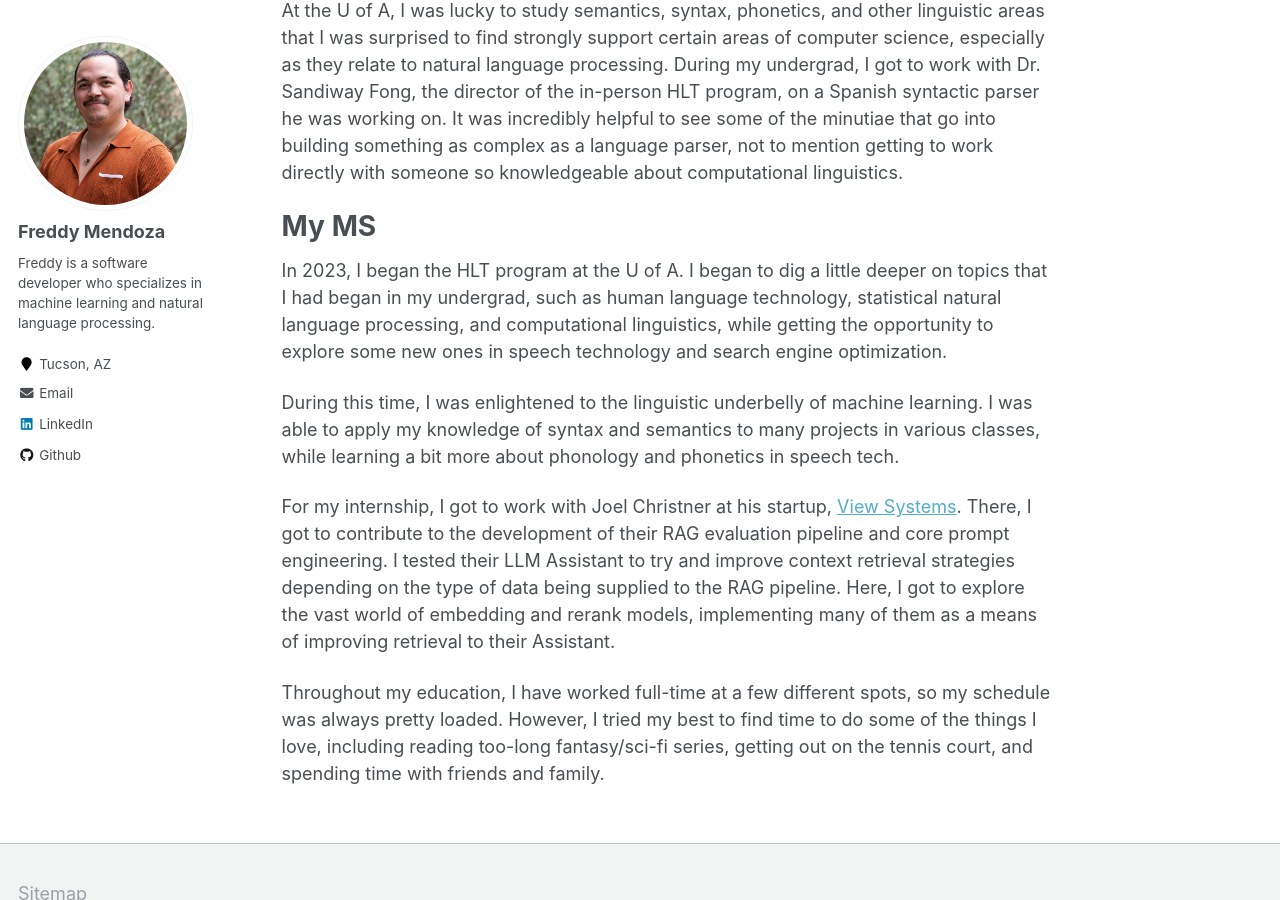
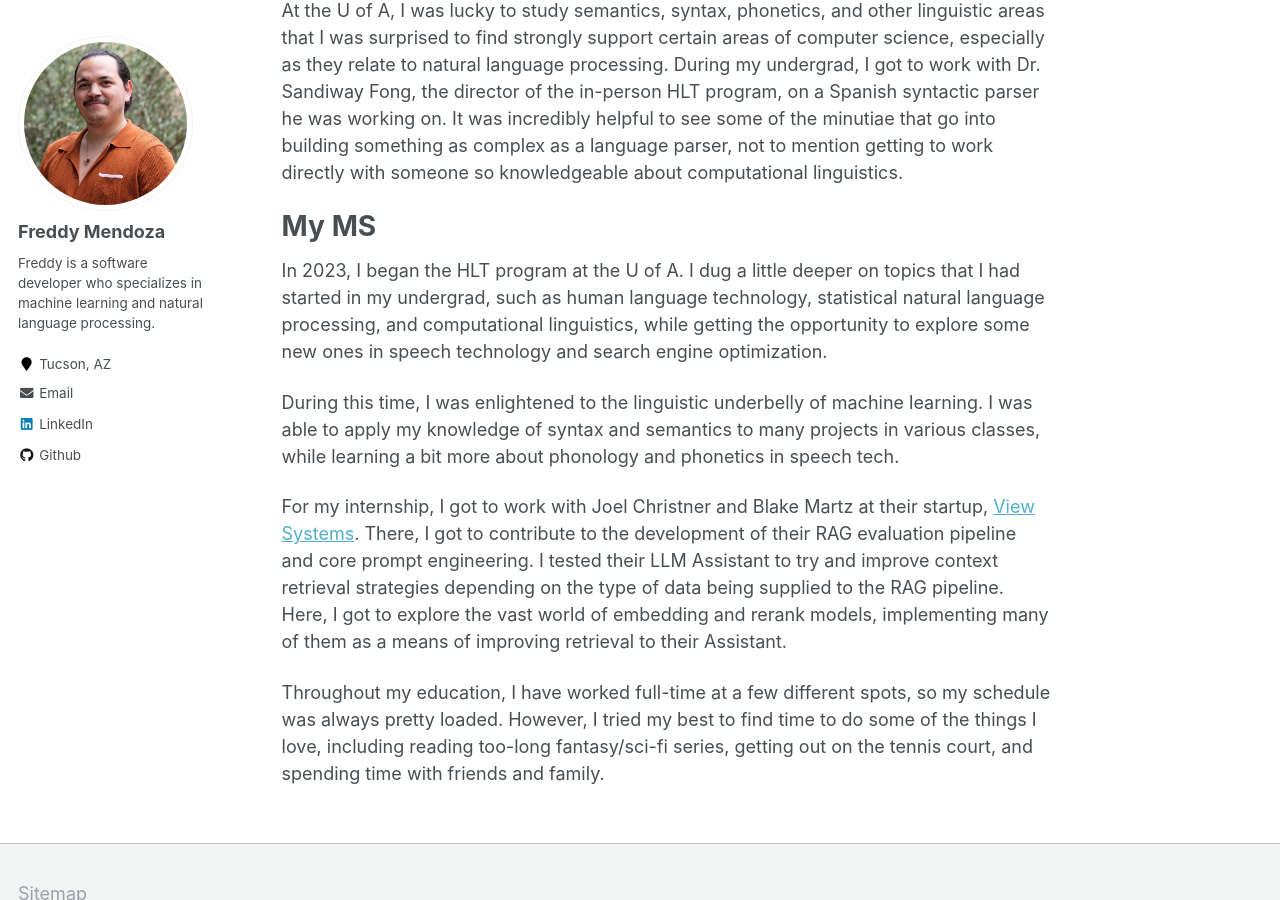
Before and after one commit to fmend/fmend.github.io, a Jekyll site: the page built from _pages/about.md, in a window 1280 px wide and 900 px high, scrolled down 632 px. Built offline with Jekyll 4.4.1, drawn with Linux system fonts in a browser that asks for light colours.

Commit message:
Update about.md
Addressed some minor annoyances

```diff
--- a/_pages/about.md
+++ b/_pages/about.md
@@ -20,11 +20,11 @@ At the U of A, I was lucky to study semantics, syntax, phonetics, and other ling
 
 My MS
 ======
-In 2023, I began the HLT program at the U of A. I began to dig a little deeper on topics that I had began in my undergrad, such as human language technology, statistical natural language processing, and computational linguistics, while getting the opportunity to explore some new ones in speech technology and search engine optimization.
+In 2023, I began the HLT program at the U of A. I dug a little deeper on topics that I had started in my undergrad, such as human language technology, statistical natural language processing, and computational linguistics, while getting the opportunity to explore some new ones in speech technology and search engine optimization.
 
 During this time, I was enlightened to the linguistic underbelly of machine learning. I was able to apply my knowledge of syntax and semantics to many projects in various classes, while learning a bit more about phonology and phonetics in speech tech.
 
-For my internship, I got to work with Joel Christner at his startup, [View Systems](https://www.view.io). There, I got to contribute to the development of their RAG evaluation pipeline and core prompt engineering. I tested their LLM Assistant to try and improve context retrieval strategies depending on the type of data being supplied to the RAG pipeline. Here, I got to explore the vast world of embedding and rerank models, implementing many of them as a means of improving retrieval to their Assistant.
+For my internship, I got to work with Joel Christner and Blake Martz at their startup, [View Systems](https://www.view.io). There, I got to contribute to the development of their RAG evaluation pipeline and core prompt engineering. I tested their LLM Assistant to try and improve context retrieval strategies depending on the type of data being supplied to the RAG pipeline. Here, I got to explore the vast world of embedding and rerank models, implementing many of them as a means of improving retrieval to their Assistant.
 
 
 
```
